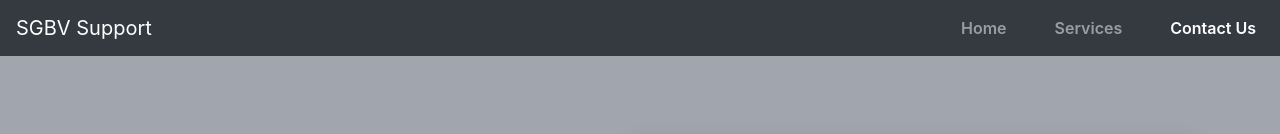
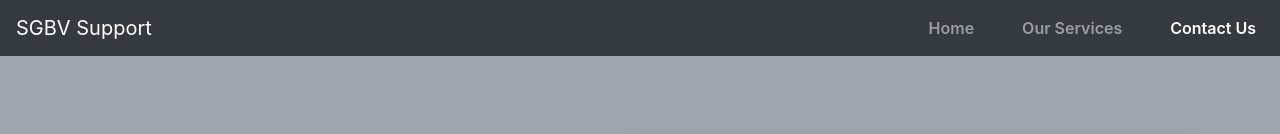
Before and after one commit to turirandy/gbv, a plain HTML site: page contact.html in a window 1280 px wide. Shown: the top 134 px of the page. Drawn offline with nearby package versions, Linux system fonts and the light colour scheme.

Commit message:
Update contact.html

```diff
--- a/contact.html
+++ b/contact.html
@@ -20,7 +20,7 @@
         <div class="collapse navbar-collapse" id="navbarNav">
             <ul class="navbar-nav ml-auto">
                 <li class="nav-item"><a class="nav-link" href="index.html">Home</a></li>
-                <li class="nav-item "><a class="nav-link" href="service.html">Services</a></li>
+                <li class="nav-item "><a class="nav-link" href="service.html">Our Services</a></li>
                 <li class="nav-item active"><a class="nav-link" href="contact.html">Contact Us</a></li>
             </ul>
         </div>
```
